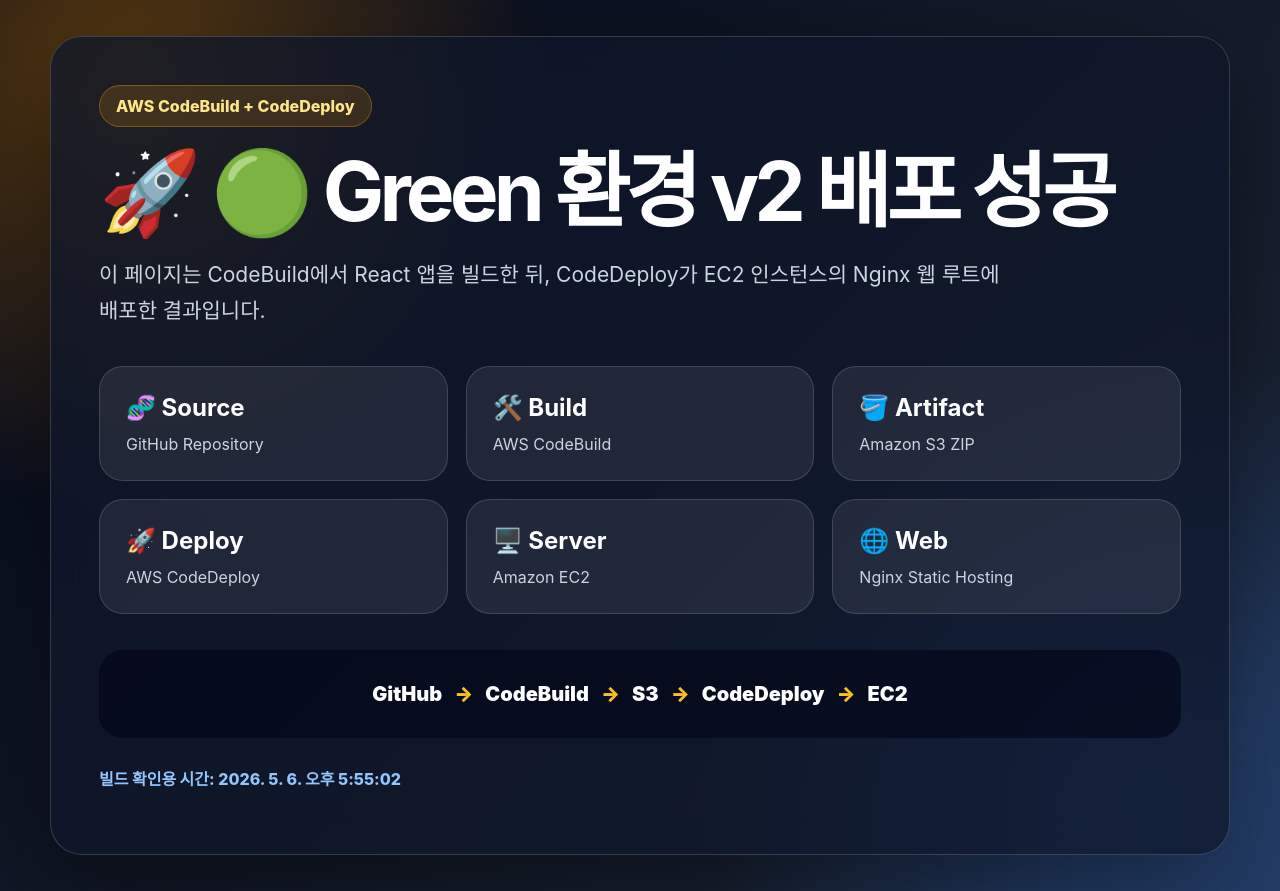
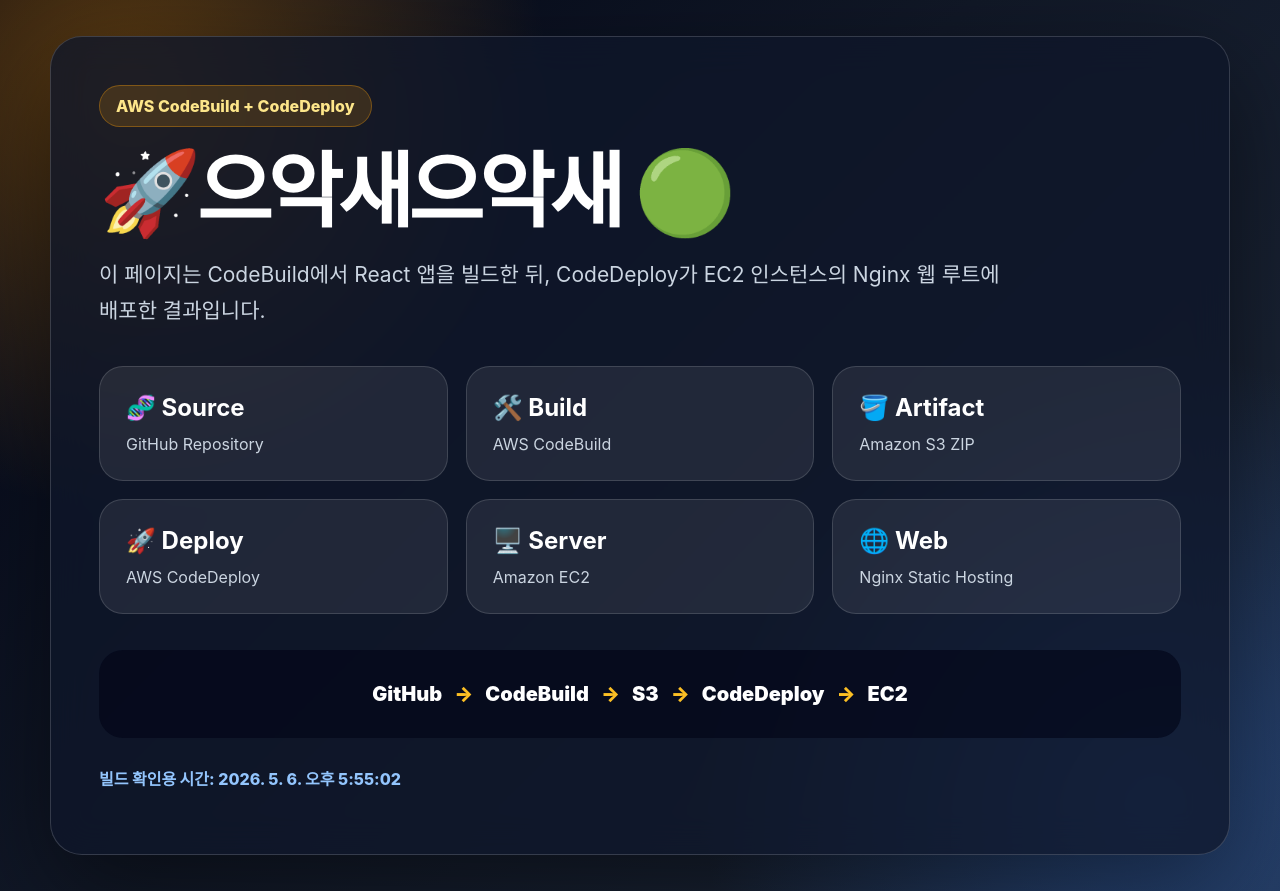
Before and after one commit to jun0601/soldesk-codebuild-react-s3, a React (Vite) app: page / in a window 1280 px wide. Built offline with nearby package versions, Linux system fonts and the light colour scheme.

Commit message:
Add CodeBuild and CodeDeploy Ec2 static web deployment_V6”

```diff
--- a/src/App.jsx
+++ b/src/App.jsx
@@ -8,7 +8,7 @@ export default function App() {
       <section className="panel">
         <div className="badge">AWS CodeBuild + CodeDeploy</div>
 
-        <h1>🚀 🟢 Green 환경 v2 배포 성공</h1>
+        <h1>🚀으악새으악새 🟢</h1>
 
         <p className="subtitle">
           이 페이지는 CodeBuild에서 React 앱을 빌드한 뒤,
```
